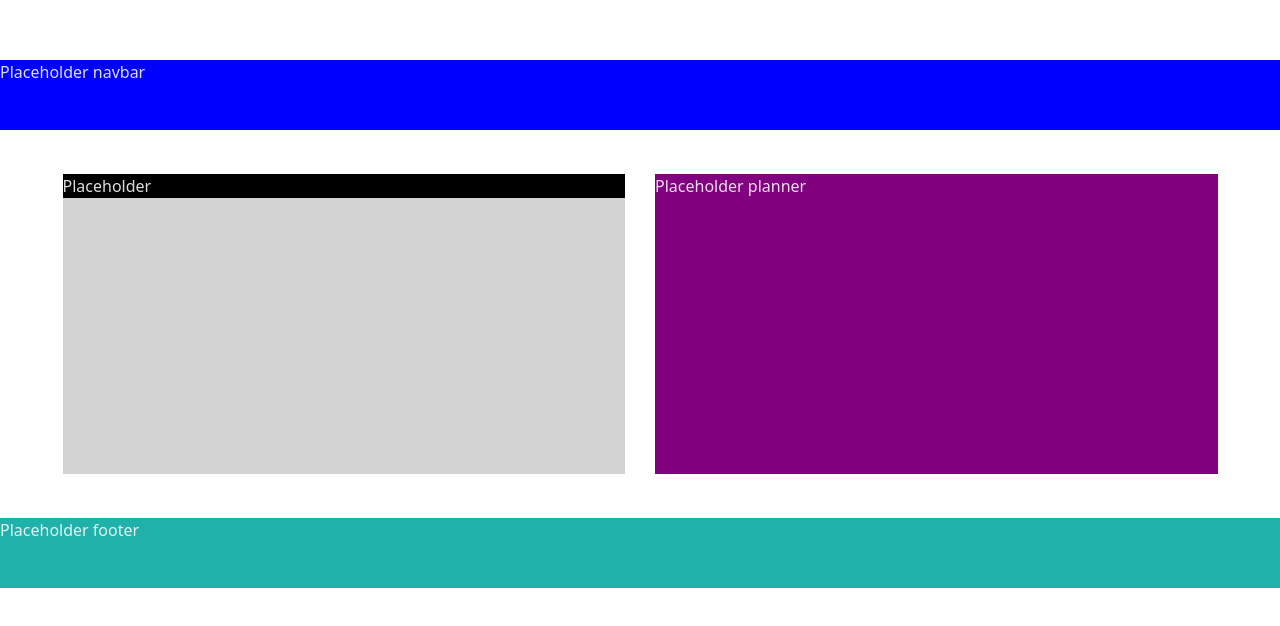
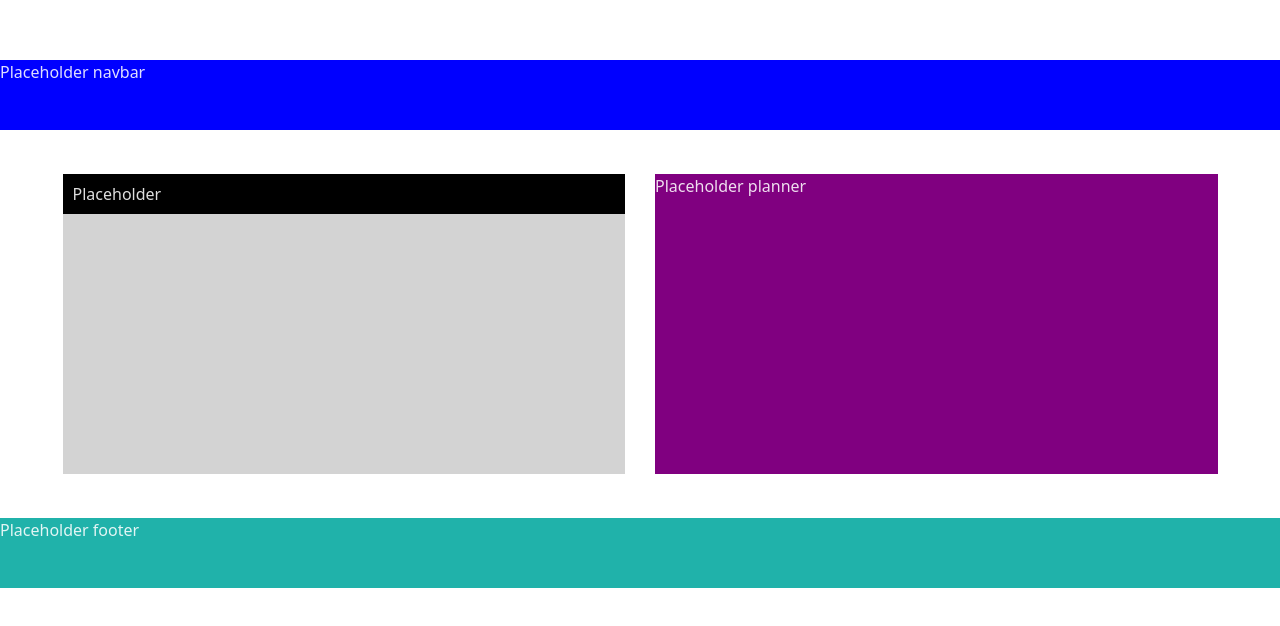
Before and after one commit to jubrito/planner-with-calendar, a React (Vite) app: page / in a window 1280 px wide. Shown: the part 120-746 px from the top of the page. Built offline with nearby package versions, Linux system fonts and the light colour scheme.

Commit message:
style: fix month label initial style

```diff
--- a/src/features/Calendar/_calendar.module.scss
+++ b/src/features/Calendar/_calendar.module.scss
@@ -8,7 +8,9 @@
 }
 
 .monthLabel {
+  $height: 40px;
   background-color: variables.$main-color;
-  display: flex;
-  width: 100%;
+  height: $height;
+  line-height: $height;
+  padding-left: variables.$inner-spacing;
 }
--- a/styles/_variables.scss
+++ b/styles/_variables.scss
@@ -1,3 +1,4 @@
 $bg-color: white;
 $main-color: black;
 $margin: 10%;
+$inner-spacing: 10px;
```
